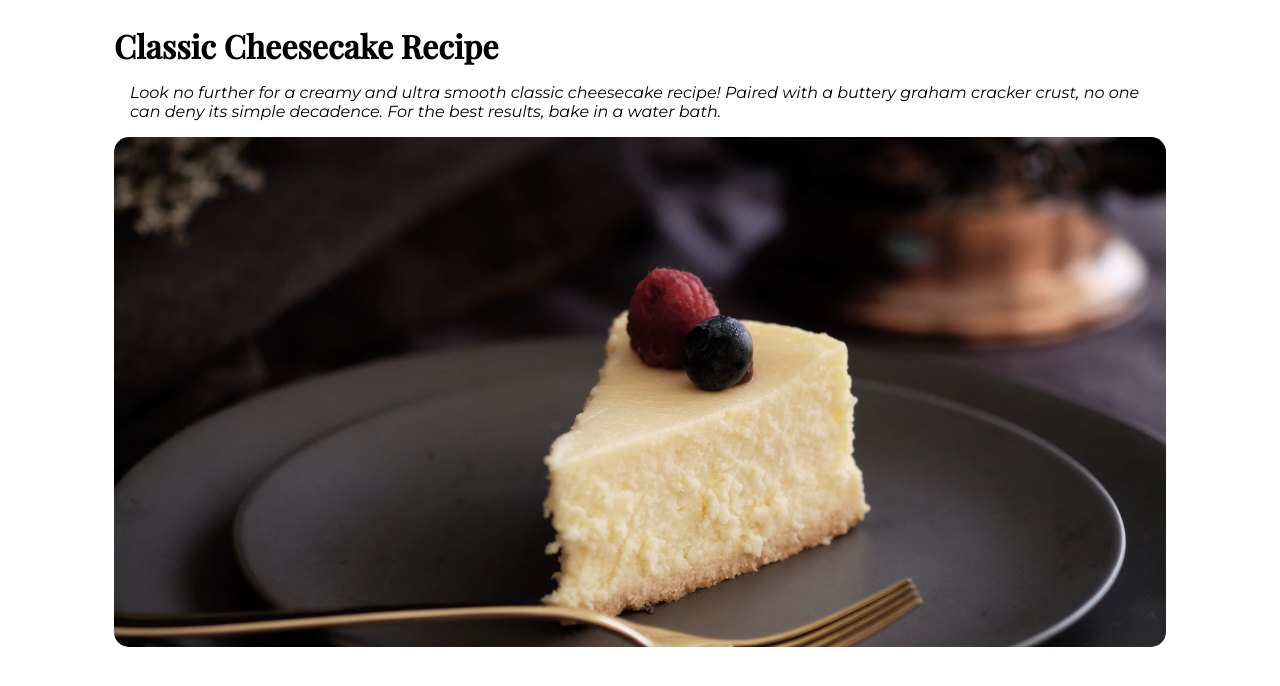
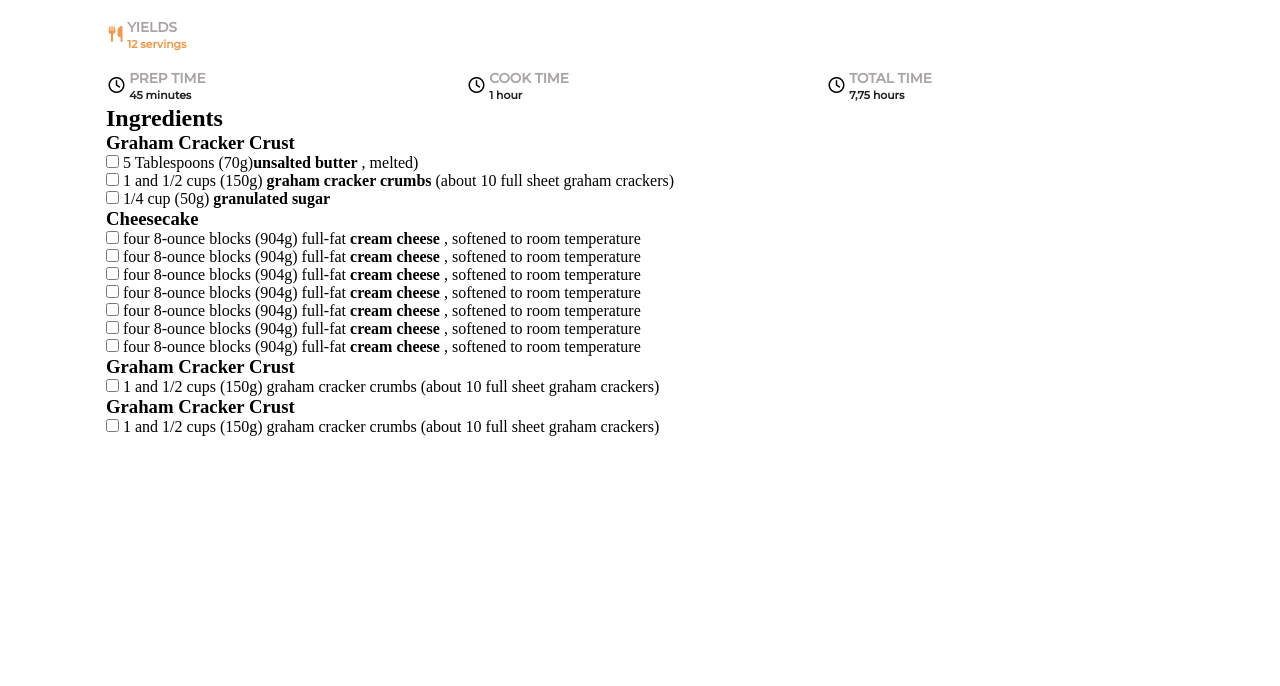
Before and after one commit to kitindi/recipe_blog_challenge, a plain HTML site: page index.html in a window 1280 px wide. Drawn offline with nearby package versions, Linux system fonts and the light colour scheme; a web font is replaced by a local one.

Commit message:
updated banner area and ingedients

```diff
--- a/assets/css/styles.css
+++ b/assets/css/styles.css
@@ -9,12 +9,14 @@
 :root{
     --font-heading:'Playfair Display', serif;
     --font-body:'Montserrat', sans-serif;
+    --secondary-color:#F2994A;
+    --primary-color:#222222;
 }
 
 .container{
     max-width: 1100px;
     margin: 0 auto;
-    padding: 1.5rem;
+    padding: 1rem;
 }
 img{
     width: 100%;
@@ -37,3 +39,39 @@ img{
 .banner .banner__image{
     border-radius: 15px;
 }
+
+/* INGREDIENTS SECTION */
+
+.ingrid__icons{
+    display: grid;
+    grid-template-columns: repeat(3, 1fr);
+    gap: .75rem;
+}
+.col-1{
+    grid-column: 1 / -1;
+}
+
+.icon-col{
+    display: flex;
+    align-items: center;
+    padding: .2rem 0;
+}
+.icon-col div{
+    margin: 0 .15rem;
+}
+.grey{
+    font-size: .85em;
+    font-weight:600;
+    color: #aaa5a5;
+    font-family: var(--font-body);
+}
+.grey span{
+    color:var(--primary-color);
+    font-size: .8em;
+}
+.fa-utensils{
+    color: var(--secondary-color);
+}
+span.orange{
+   color: var(--secondary-color);
+}
--- a/index.html
+++ b/index.html
@@ -11,7 +11,7 @@
     <title>Recipe Blog | Devchallenges</title>
   </head>
   <body>
-    <div class="banner">
+    <!-- <div class="banner">
       <div class="container">
         <h1 class="banner__title">Classic Cheesecake Recipe</h1>
         <p class="banner__text">
@@ -20,6 +20,109 @@
         </p>
         <img src="./assets/img/photo1.png" alt="banner image" class="banner__image">
       </div>
+    </div> -->
+    <!-- INGREDIENTS SECTION -->
+    <div class="ingredients">
+      <div class="container">
+        <!-- ingridents_icons -->
+        <div class="ingrid__icons">
+          <div class="icon-col col-1">
+            <div><i class="fas fa-utensils"></i>
+            </div>
+            <div>
+               <p class="grey gray-orange">YIELDS <br><span class="orange">12 servings</span></p>
+              </div>
+          </div>
+          <div class="icon-col col-2">
+            <div  class="clock"><i class="far fa-clock"></i>
+            </div>
+            <div>
+              <p class="grey">PREP TIME <br><span>45 minutes</span></p>
+            </div>
+          </div>
+          <div class="icon-col col-3">
+            <div class="clock"><i class="far fa-clock"></i>
+            </div>
+            <div>
+              <p class="grey">COOK TIME <br><span>1 hour</span></p>
+            </div>
+          </div>
+          <div class="icon-col col-4">
+            <div class="clock"><i class="far fa-clock"></i>
+            </div>
+            <div>
+              <p class="grey">TOTAL TIME <br><span>7,75 hours</span></p>
+            </div>
+          </div>
+        </div>
+        <!-- Ingrdeients Descriptions -->
+        <div class="ingred__desc">
+          <h2 class="ingred__titl">Ingredients</h2>
+          <!-- recipe 1 -->
+          <div class="ingred__details">
+            <h3 class="ingre_subtitle">Graham Cracker Crust</h3>
+            <div class="ingrid__item">
+              <input type="checkbox"> <label for="">5 Tablespoons (70g)<strong>unsalted butter</strong> , melted)</label>
+            </div>
+            <div class="ingrid__item">
+              <input type="checkbox"> <label for="">1 and 1/2 cups (150g) <strong>graham cracker crumbs</strong> (about 10 full
+                sheet graham
+                crackers)</label>
+            </div>
+            <div class="ingrid__item">
+              <input type="checkbox"> <label for="">1/4 cup (50g) <strong>granulated sugar</strong></label>
+            </div>
+
+          </div>
+              <!-- recipe 2 -->
+              <div class="ingred__details">
+                <h3 class="ingre_subtitle">Cheesecake</h3>
+                <div class="ingrid__item">
+                  <input type="checkbox"> <label for="">four 8-ounce blocks (904g) full-fat <strong>cream cheese</strong> , softened to room temperature</label>
+                </div>
+                <div class="ingrid__item">
+                  <input type="checkbox"> <label for="">four 8-ounce blocks (904g) full-fat <strong>cream cheese</strong> , softened to
+                    room temperature</label>
+                </div>
+                <div class="ingrid__item">
+                  <input type="checkbox"> <label for="">four 8-ounce blocks (904g) full-fat <strong>cream cheese</strong> , softened to
+                    room temperature</label>
+                </div>
+                <div class="ingrid__item">
+                  <input type="checkbox"> <label for="">four 8-ounce blocks (904g) full-fat <strong>cream cheese</strong> , softened to
+                    room temperature</label>
+                </div>
+                <div class="ingrid__item">
+                  <input type="checkbox"> <label for="">four 8-ounce blocks (904g) full-fat <strong>cream cheese</strong> , softened to
+                    room temperature</label>
+                </div>
+                <div class="ingrid__item">
+                  <input type="checkbox"> <label for="">four 8-ounce blocks (904g) full-fat <strong>cream cheese</strong> , softened to
+                    room temperature</label>
+                </div>
+                <div class="ingrid__item">
+                  <input type="checkbox"> <label for="">four 8-ounce blocks (904g) full-fat <strong>cream cheese</strong> , softened to
+                    room temperature</label>
+                </div>
+              </div>
+              <!-- recipe 3 -->
+              <div class="ingred__details">
+                <h3 class="ingre_subtitle">Graham Cracker Crust</h3>
+              <div class="ingrid__item">
+                <input type="checkbox"> <label for="">1 and 1/2 cups (150g) graham cracker crumbs (about 10 full sheet graham
+                  crackers)</label>
+              </div>
+              </div>
+              <!-- recipe 4 -->
+              <div class="ingred__details">
+                <h3 class="ingre_subtitle">Graham Cracker Crust</h3>
+                <div class="ingrid__item">
+                  <input type="checkbox"> <label for="">1 and 1/2 cups (150g) graham cracker crumbs (about 10 full sheet graham
+                    crackers)</label>
+                </div>
+              </div>
+      </div>
+
     </div>
   </body>
 </html>
```
